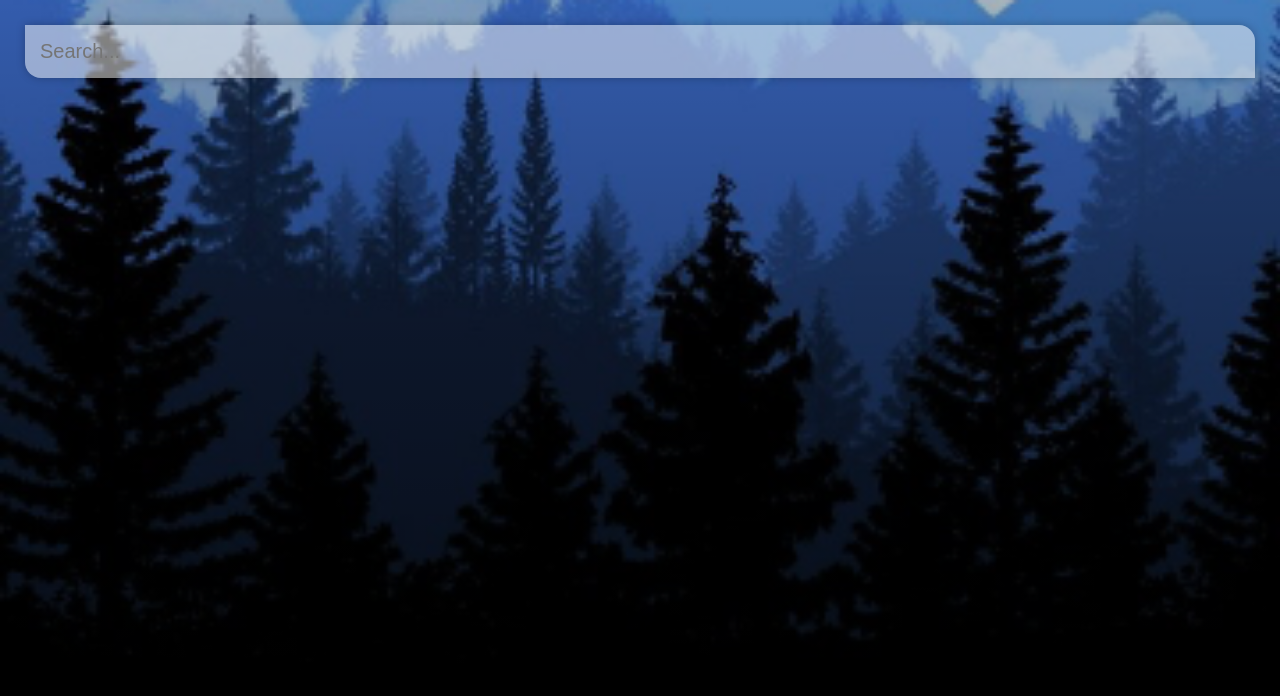
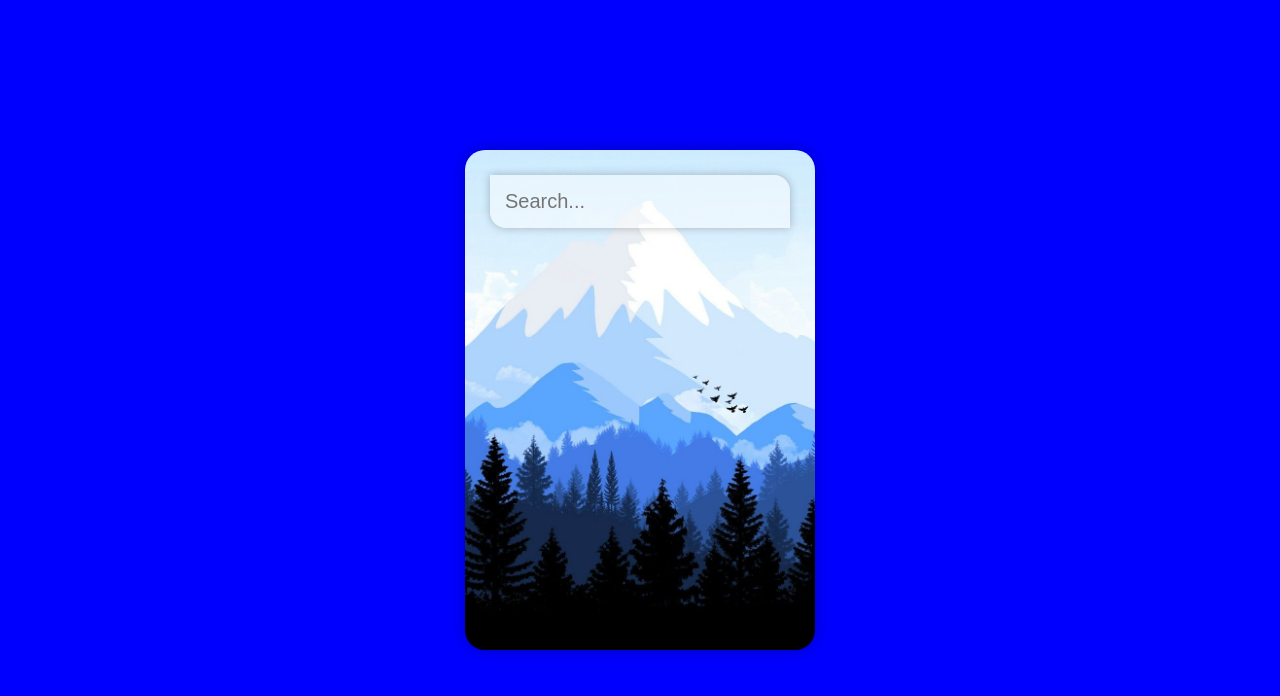
Before and after one commit to ciarnellicarlo/BetterWeather, a Vue app: page / in a window 1280 px wide. Shown: the top 696 px of the page. Built offline with nearby package versions, Linux system fonts and the light colour scheme.

Commit message:
add background, resize app

```diff
--- a/src/App.vue
+++ b/src/App.vue
@@ -1,6 +1,6 @@
 <template>
-  <div id="app" :class="typeof weather.main != 'undefined' && weather.main.temp > 18 ? 'warm' : ''">
-    <main>
+  <div id="container" :class="typeof weather.main != 'undefined' && weather.main.temp > 18 ? 'warm-container' : ''">
+    <main id="app" :class="typeof weather.main != 'undefined' && weather.main.temp > 18 ? 'warm' : ''">
         <div class="search-box">
           <input
             type="text"
@@ -64,22 +64,31 @@ export default {
 }
 </script>
 
-<style>
+<style lang="scss">
 * {
   margin: 0;
   padding: 0;
   box-sizing: border-box;
-}
 
   body {
     font-family: 'montserrat', sans-serif;
-}
+
+    #container {
+      display: flex;
+      justify-content: center;
+      align-items: center;
+      height: 100vh;
+      background-color: blue;
 
       #app {
       background-image: url('./assets/cold-bg.jpg');
       background-size: cover;
       background-position: bottom;
       transition: 0.4s;
+      width: 350px;
+      height: 500px;
+      border-radius: 20px;
+      box-shadow: 0px 0px 16px rgba(0, 0, 0, 0.25);
       }
 
       #app.warm {
@@ -87,7 +96,7 @@ body {
       }
 
       main {
-  min-height: 100vh;
+        height: 100vh;
         padding: 25px;
         background-image: linear-gradient(to bottom, rgba(0,0,0,0.25), rgba(0,0,0,0.75))
       }
@@ -159,4 +168,11 @@ main {
         font-style: italic;
         text-shadow: 3px 6px rgba(0, 0, 0, 0.25)
       }
+    }
+    #container.warm-container{
+        background-color: red;
+      }
+  }
+}
+
 </style>
```
Lines whose indentation alone changed are shown as unchanged.
